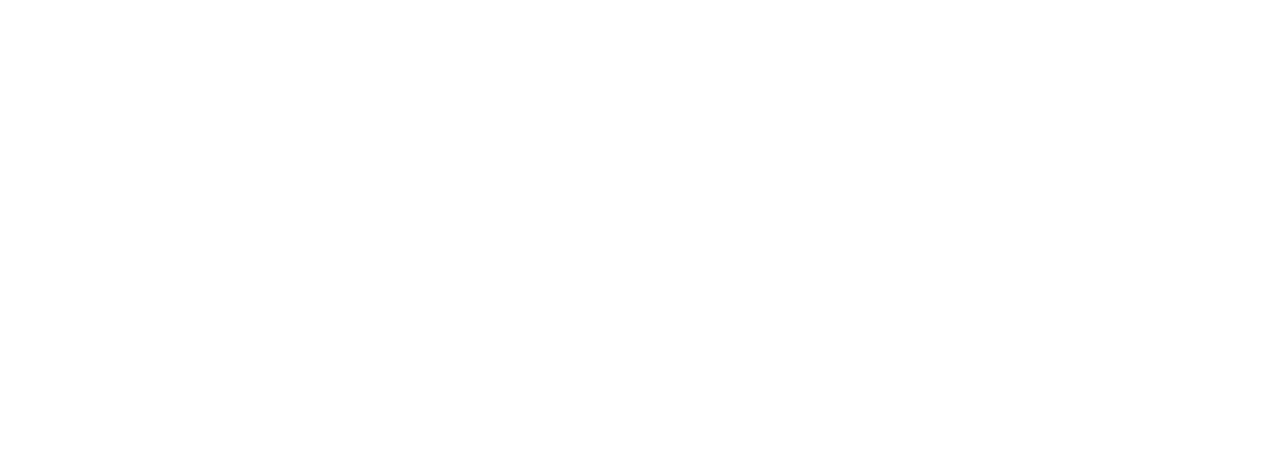
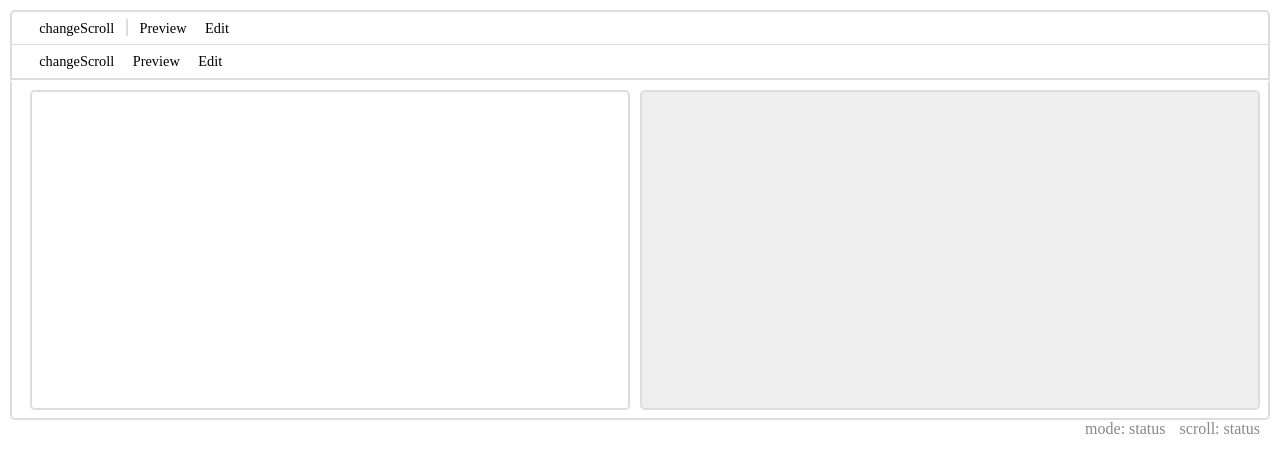
Before and after one commit to akubi0w1/PamEditor, a website: page prototype/index.html in a window 1280 px wide. Drawn offline with Linux system fonts and the light colour scheme.

Commit message:
create prototype

```diff
--- a/gulpfile.js
+++ b/gulpfile.js
@@ -3,16 +3,16 @@ var sass = require("gulp-sass");
 
 gulp.task("sass", function(){
     return (
-        gulp.src("sass/**/*.scss")
+        gulp.src("src/sass/**/*.scss")
         .pipe(sass({outputStyle:"expanded"}))
         .pipe(gulp.dest("./src/css"))
     );
 });
 
 gulp.task("sass-watch", function(){
-    return gulp.watch("sass/**/*.scss", function(){
+    return gulp.watch("src/sass/**/*.scss", function(){
         return (
-            gulp.src("sass/**/*.scss")
+            gulp.src("src/sass/**/*.scss")
             .pipe(sass({outputStyle:"expanded"}).on("error", sass.logError))
             .pipe(gulp.dest("./src/css"))
         );
--- a/package.json
+++ b/package.json
@@ -1,5 +1,5 @@
 {
-  "name": "PamEditor",
+  "name": "pameditor",
   "version": "1.0.0",
   "description": "",
   "main": "index.js",
--- a/prototype/index.html
+++ b/prototype/index.html
@@ -9,9 +9,37 @@
             var editor = new PamEditor("demo");
         </script> -->
 
+        <!-- prototype -->
         <div id="demo" class="PamEditor">
+            <!-- toolbar -->
+            <div class="PamEditor-tool">
+                <ul class="toolbar">
+                    <button>changeScroll</button>
+                    <span></span>
+                    <button>Preview</button>
+                    <button>Edit</button>
+                </ul>
+                <ul class="toolbar">
+                    <button>changeScroll</button>
+                    <button>Preview</button>
+                    <button>Edit</button>
+                </ul>
+            </div>
+            <!-- editor -->
+            <div class="PamEditor-editor">
+                <div class="edit-block">
+                    <textarea class="editor"></textarea>
+                </div>
+                <div class="preview-block">
+                    <div class="preview"></div>
+                </div>
 
-
+            </div>
+            <!-- status -->
+            <div class="PamEditor-status">
+                <span class="mode">status</span>
+                <span class="scroll">status</span>
+            </div>
         </div>
 
     </body>
--- a/src/css/pam-editor.css
+++ b/src/css/pam-editor.css
@@ -1,5 +1,112 @@
-.box {
-  width: 100px;
-  height: 100px;
-  background-color: #f00;
+body {
+  margin: 0;
 }
+
+.PamEditor {
+  text-align: center;
+  box-sizing: border-box;
+  margin: 10px;
+}
+
+.PamEditor-tool {
+  border: 2px solid #ddd;
+  border-top-left-radius: 0.3em;
+  border-top-right-radius: 0.3em;
+  text-align: left;
+}
+
+.PamEditor-tool .toolbar {
+  border-bottom: 1px solid #ddd;
+  list-style: none;
+  padding: .3em 0;
+  margin: 0;
+  padding-inline-start: 20px;
+}
+
+.PamEditor-tool .toolbar:last-child {
+  border-bottom: none;
+}
+
+.PamEditor-tool .toolbar button {
+  padding: .1em .4em;
+  border-radius: 0.3em;
+  margin: .1em;
+  border: none;
+  background-color: transparent;
+  font: 400 .9em normal;
+  outline: none;
+}
+
+.PamEditor-tool .toolbar button:hover {
+  background-color: #eee;
+}
+
+.PamEditor-tool .toolbar span {
+  border-right: 2px solid #ddd;
+  margin-right: .3em;
+}
+
+.PamEditor-editor {
+  border: 2px solid #ddd;
+  border-top-color: transparent;
+  border-bottom-left-radius: 0.3em;
+  border-bottom-right-radius: 0.3em;
+  text-align: left;
+  padding: .5em;
+  height: 320px;
+}
+
+.PamEditor-editor .edit-block {
+  display: inline-flex;
+  box-sizing: border-box;
+  width: 50%;
+  float: left;
+  padding: 0px 10px;
+}
+
+.PamEditor-editor .editor {
+  box-sizing: border-box;
+  border: 2px solid #ddd;
+  border-radius: 0.3em;
+  resize: none;
+  height: 320px;
+  width: 100%;
+  font: 400 16px normal;
+  padding: 10px;
+}
+
+.PamEditor-editor .preview-block {
+  display: inline-block;
+  box-sizing: border-box;
+  height: 320px;
+  width: 50%;
+}
+
+.PamEditor-editor .preview {
+  box-sizing: border-box;
+  height: 320px;
+  background-color: #eee;
+  border: 2px solid #ddd;
+  border-radius: 0.3em;
+  width: 100%;
+  padding: 10px;
+  overflow-y: scroll;
+  word-break: break-all;
+}
+
+.PamEditor-status {
+  text-align: right;
+  color: #888;
+}
+
+.PamEditor-status span {
+  margin-right: 10px;
+}
+
+.PamEditor-status .mode::before {
+  content: "mode: ";
+}
+
+.PamEditor-status .scroll::before {
+  content: "scroll: ";
+}
```
Also changed, not shown: 1 other file.
